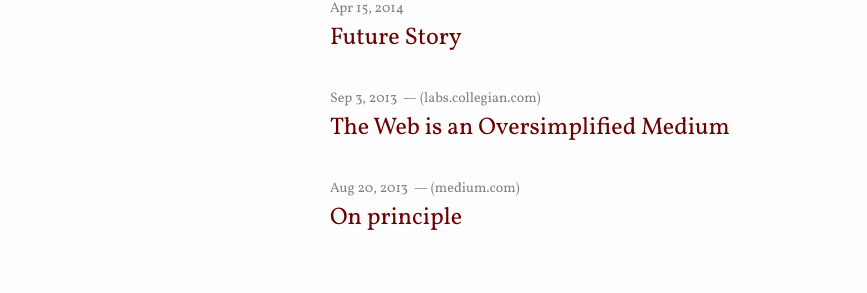
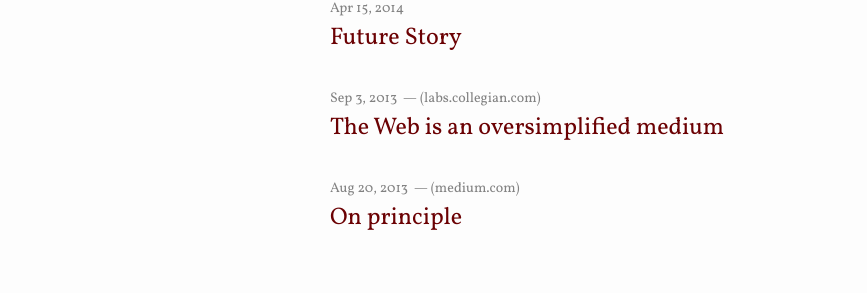
Before and after one commit to scogle/scogle.github.io, a Jekyll site: the page built from index.html, in a window 1280 px wide. Shown: the part 643-936 px from the top of the page, without its empty margins (0-867 px from the left). Built offline with Jekyll 4.4.1, drawn with Linux system fonts in a browser that asks for light colours.

```diff
--- a/_posts/2014-09-03-the-web-is-an-oversimiplified-medium.markdown
+++ b/_posts/2014-09-03-the-web-is-an-oversimiplified-medium.markdown
@@ -1,5 +1,5 @@
 ---
-title:  "The Web is an Oversimplified Medium"
+title:  "The Web is an oversimplified medium"
 date:   2013-09-03 12:00:00
 categories: journalism thinking
 link: http://labs.collegian.com/scogle/2013/09/the-web-is-an-oversimplified-medium/
```
